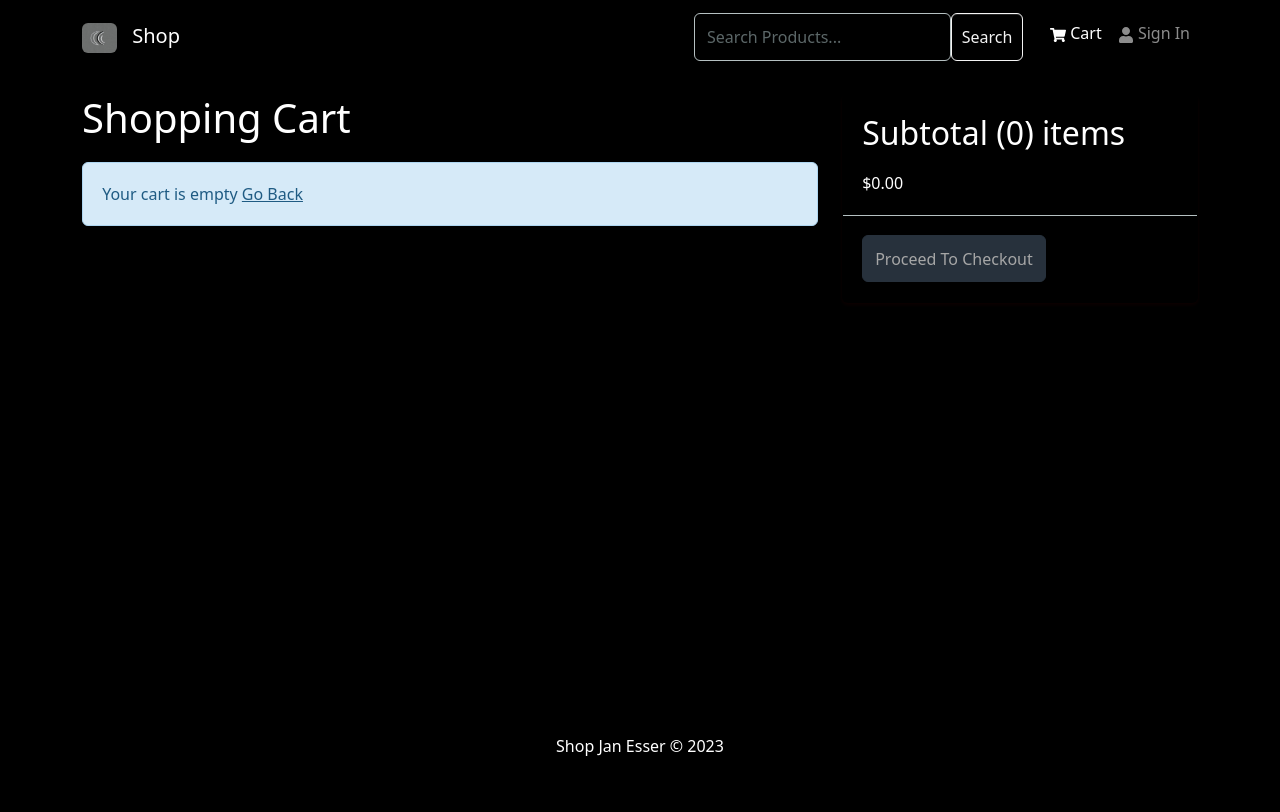
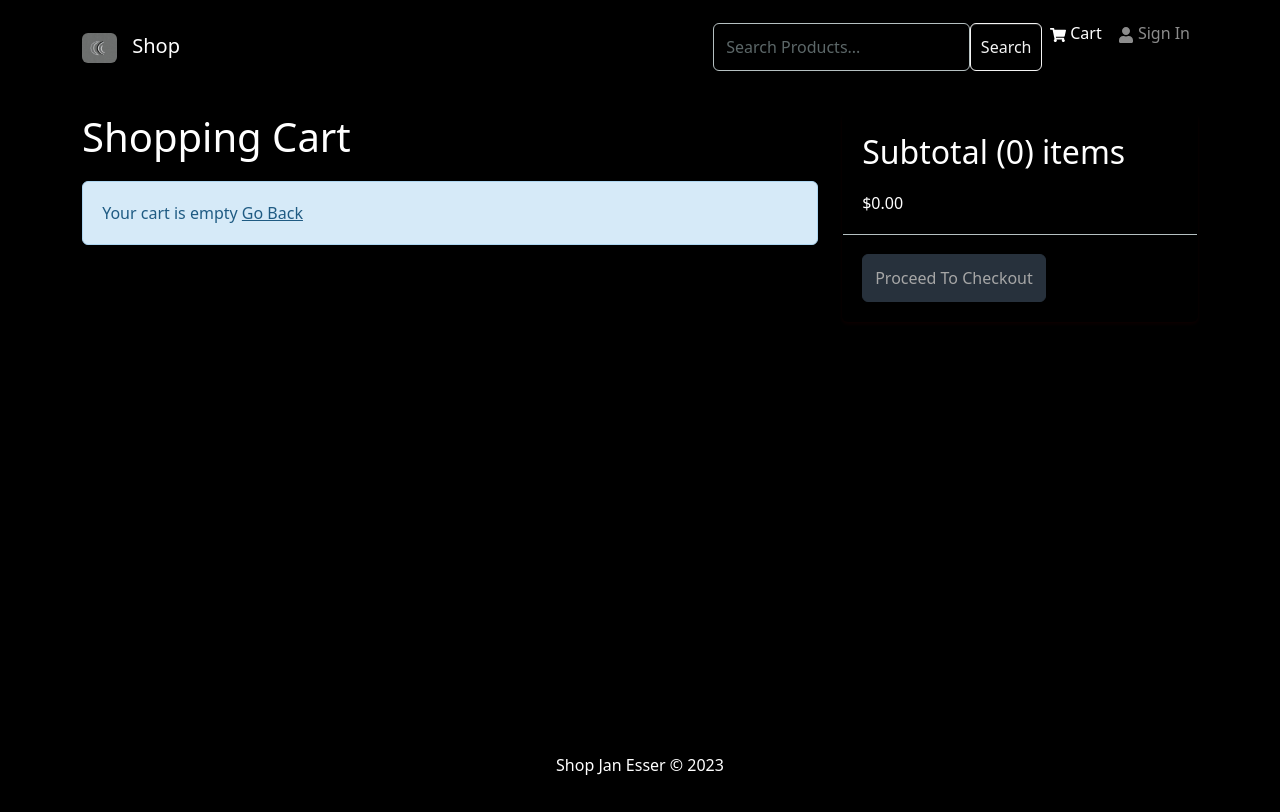
Before and after one commit to janfess/demo-shop, a React (Create React App) app in the folder frontend/: page /cart in a window 1280 px wide. Built offline with nearby package versions, Linux system fonts and the light colour scheme.

Commit message:
modified Search

```diff
--- a/frontend/src/components/Search.jsx
+++ b/frontend/src/components/Search.jsx
@@ -19,7 +19,7 @@ const Search = () => {
   };
 
   return (
-    <Form onSubmit={submitHandler} className='d-flex mx-3'>
+    <Form onSubmit={submitHandler} className='d-flex mt-2 mb-2'>
       <Form.Control
         type='text'
         name='q'
```
